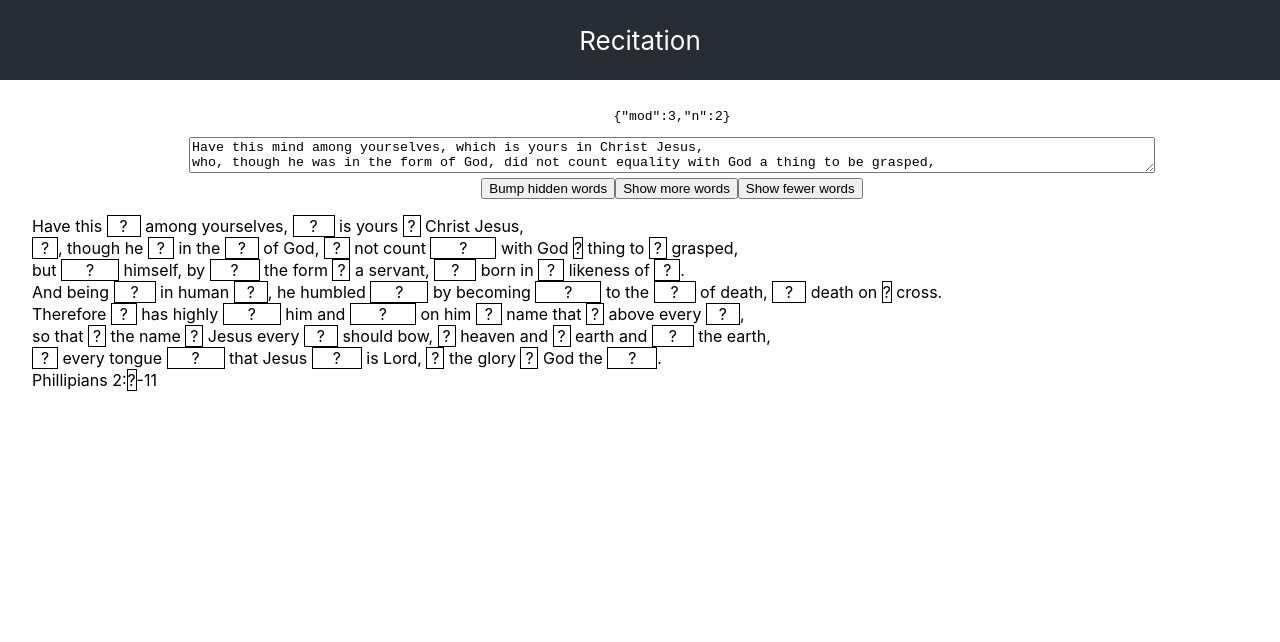
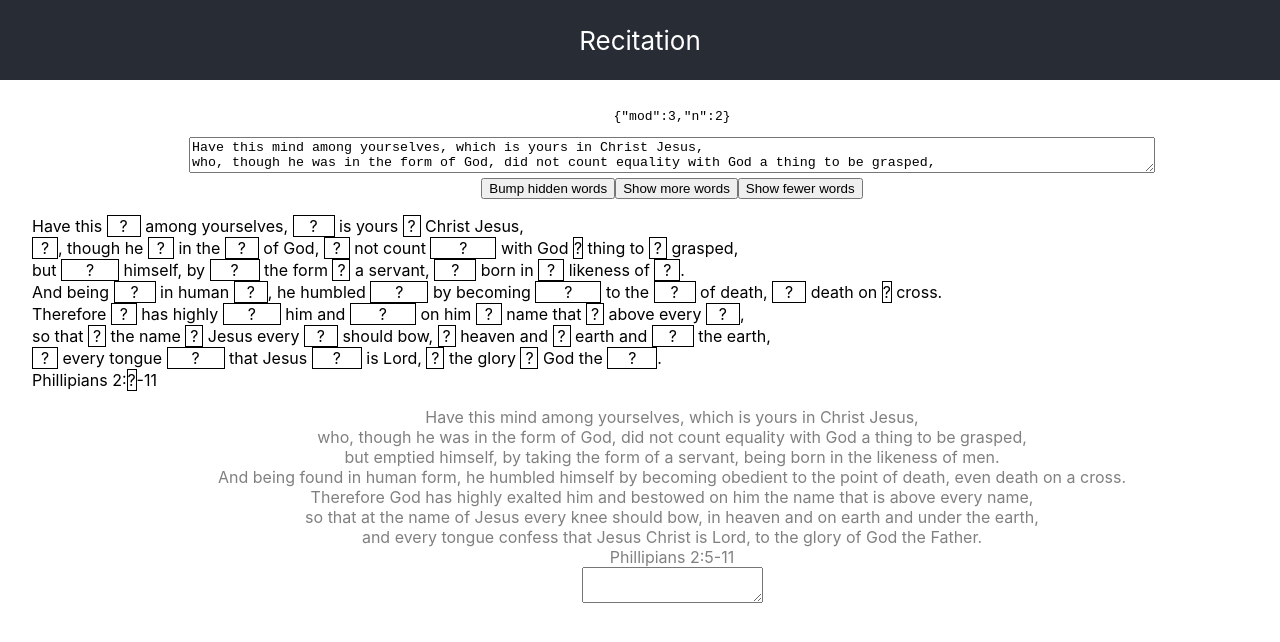
Before and after one commit to TimothyDJewell/recitation, a React (Create React App) app: page / in a window 1280 px wide. Shown: the top 642 px of the page. Built offline with nearby package versions, Linux system fonts and the light colour scheme.

Commit message:
initial work on typing memorization input

```diff
--- a/src/App.tsx
+++ b/src/App.tsx
@@ -26,6 +26,40 @@ const hideWords = (text: string, wordPredicate: (value: string, index: number) =
   return splitText.map((value, index) => wordIndices[index] === undefined || wordPredicate(value, wordIndices[index]!) ? value : <MemoryBox key={index} hiddenText={value} />);
 }
 
+const findIndexOfFirstNonMatch = (a: string, b: string) => {
+  let i = 0;
+  for (; i < a.length && i < b.length; ++i) {
+    if (a[i] !== b[i]) {
+      return i;
+    }
+  }
+  if (a.length !== b.length) {
+    return i;
+  }
+
+  return -1;
+}
+
+const TextTypingInput = ({ text }: { text: string }) => {
+  const [typed, setTyped] = useState('');
+  const indexOfNonMatch = findIndexOfFirstNonMatch(text, typed);
+  const matchedText = indexOfNonMatch > 0 ? text.substring(0, indexOfNonMatch) : '';
+  const unmatchedText = indexOfNonMatch !== -1 ? typed.substring(indexOfNonMatch) : '';
+  const remainingText = text.substring(matchedText.length);
+  return (
+    <>
+      <div>
+        <div style={{whiteSpace: 'pre'}}>
+          <span style={{ color: 'black' }}>{matchedText}</span>
+          <span style={{ color: 'red' }}>{unmatchedText}</span>
+          <span style={{ color: 'gray' }}>{remainingText}</span>
+        </div>
+        <textarea value={typed} onChange={e => setTyped(e.target.value)}/>
+      </div>
+    </>
+  );
+};
+
 const AppBody = () => {
   const [memorizationText, setMemorizationText] = useState(initialInput);
   const [hideMode, setHideMode] = useState({ mod: 3, n: 2 });
@@ -46,6 +80,7 @@ const AppBody = () => {
         <button onClick={decreaseMod}>Show fewer words</button>
       </div>
       <p style={{whiteSpace: 'pre'}}>{hideWords(memorizationText, (_, i) => i % hideMode.mod !== hideMode.n)}</p>
+      <TextTypingInput text={memorizationText}/>
     </div>
   );
 };
```
